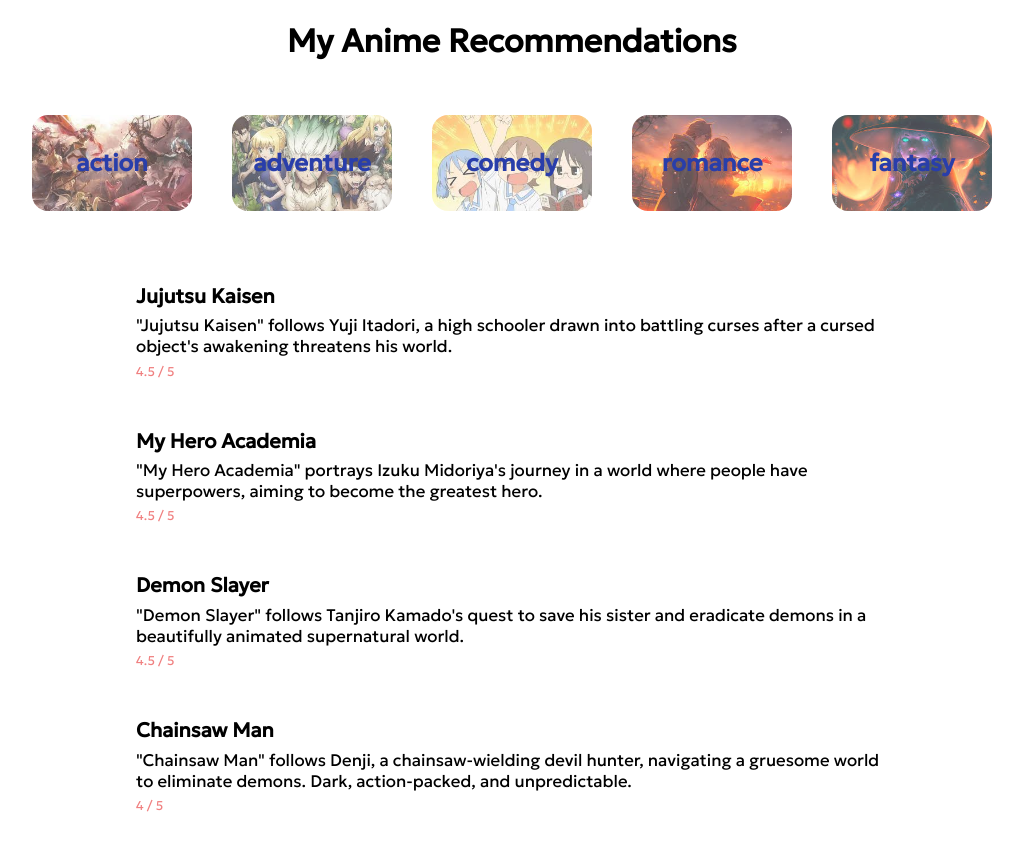
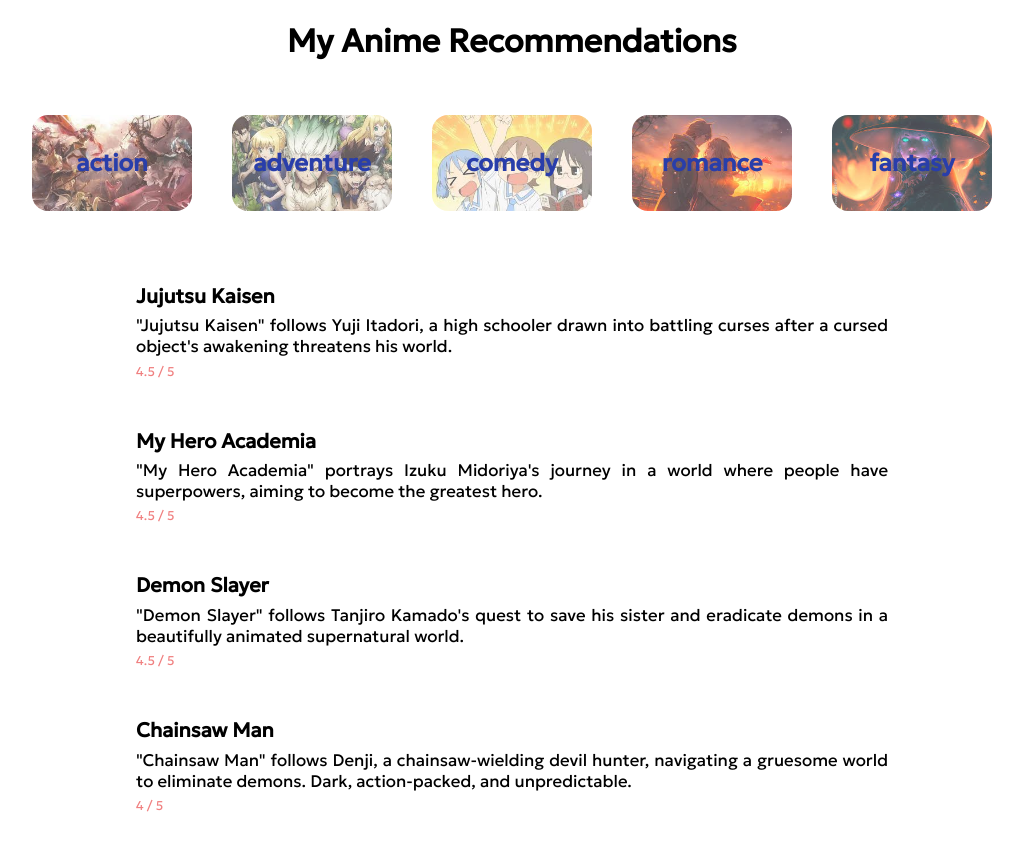
Before and after one commit to neerajsingh869/anime-recommendations, a React (Vite) app: page / in a window 1280 px wide. Shown: the top 850 px of the page, without its empty margins (128-1151 px from the left). Built offline with nearby package versions, Linux system fonts and the light colour scheme.

Commit message:
refactor: remove console logs and refactor css code

```diff
--- a/src/App.css
+++ b/src/App.css
@@ -24,8 +24,7 @@
   margin-bottom: 2rem;
 }
 
-/* Anime genre buttons */
-
+/* Anime genre container and buttons */
 .anime-genre {
   display: inline-block;
   width: 10rem;
@@ -95,6 +94,7 @@
 .anime-card {
   margin: 2rem 0rem;
   padding: 0.5rem;
+  text-align: justify;
 }
 
 .anime-name {
--- a/src/App.jsx
+++ b/src/App.jsx
@@ -160,7 +160,6 @@
       </section>
       <section id="anime-cards">
         { animeRecommendations[animeGenreState].map(anime => {
-          console.log("hello");
           return (
             <AnimeCard key={ anime.name } anime={ anime }/>
           )
@@ -175,7 +174,7 @@
 
   const handleGenreBtnClick = (e) => {
     e.preventDefault();
-    console.log(e.target);
+
     const genre = e.target.textContent.trim();
     setAnimeGenre(genre);
   }
```
